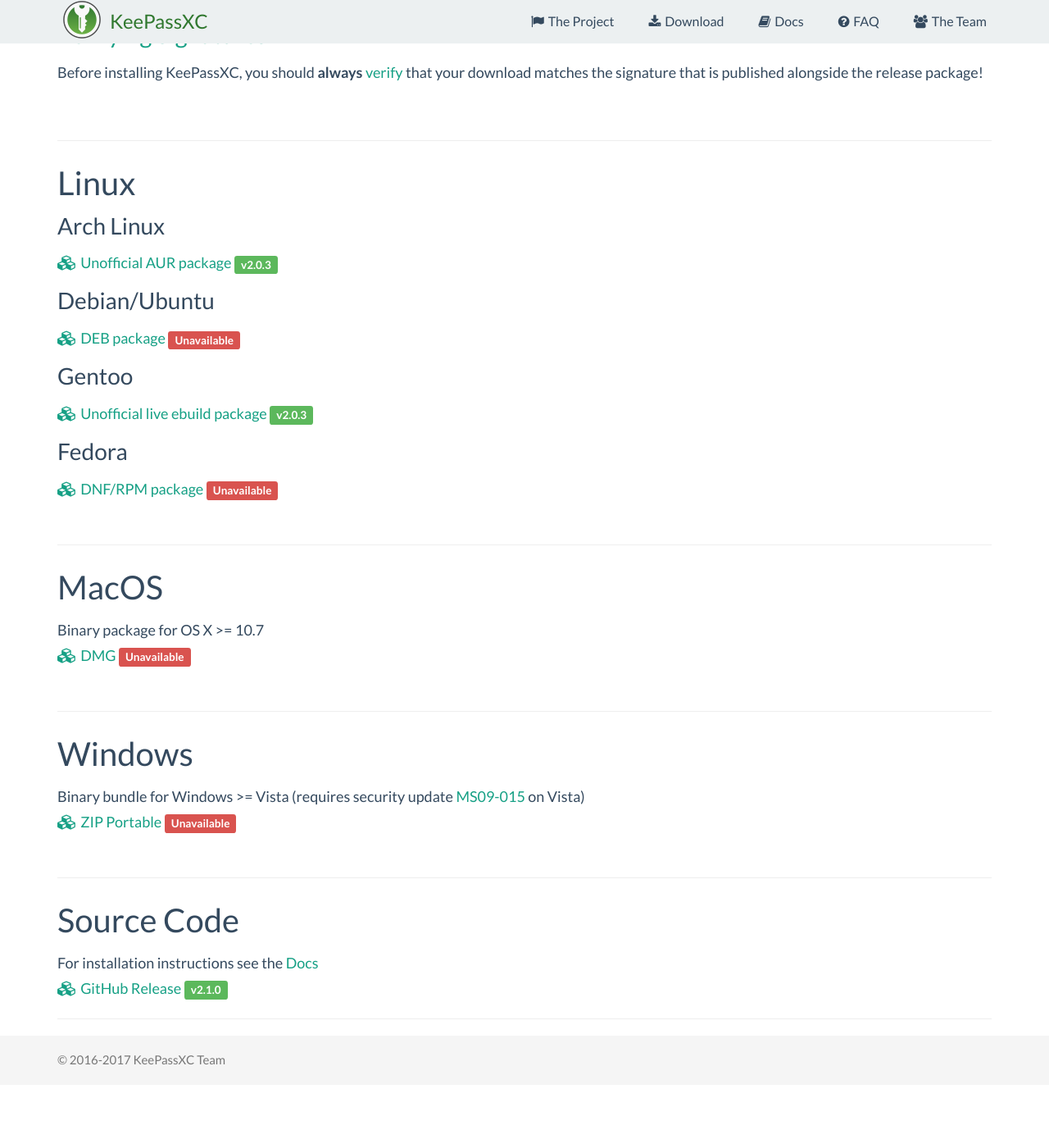
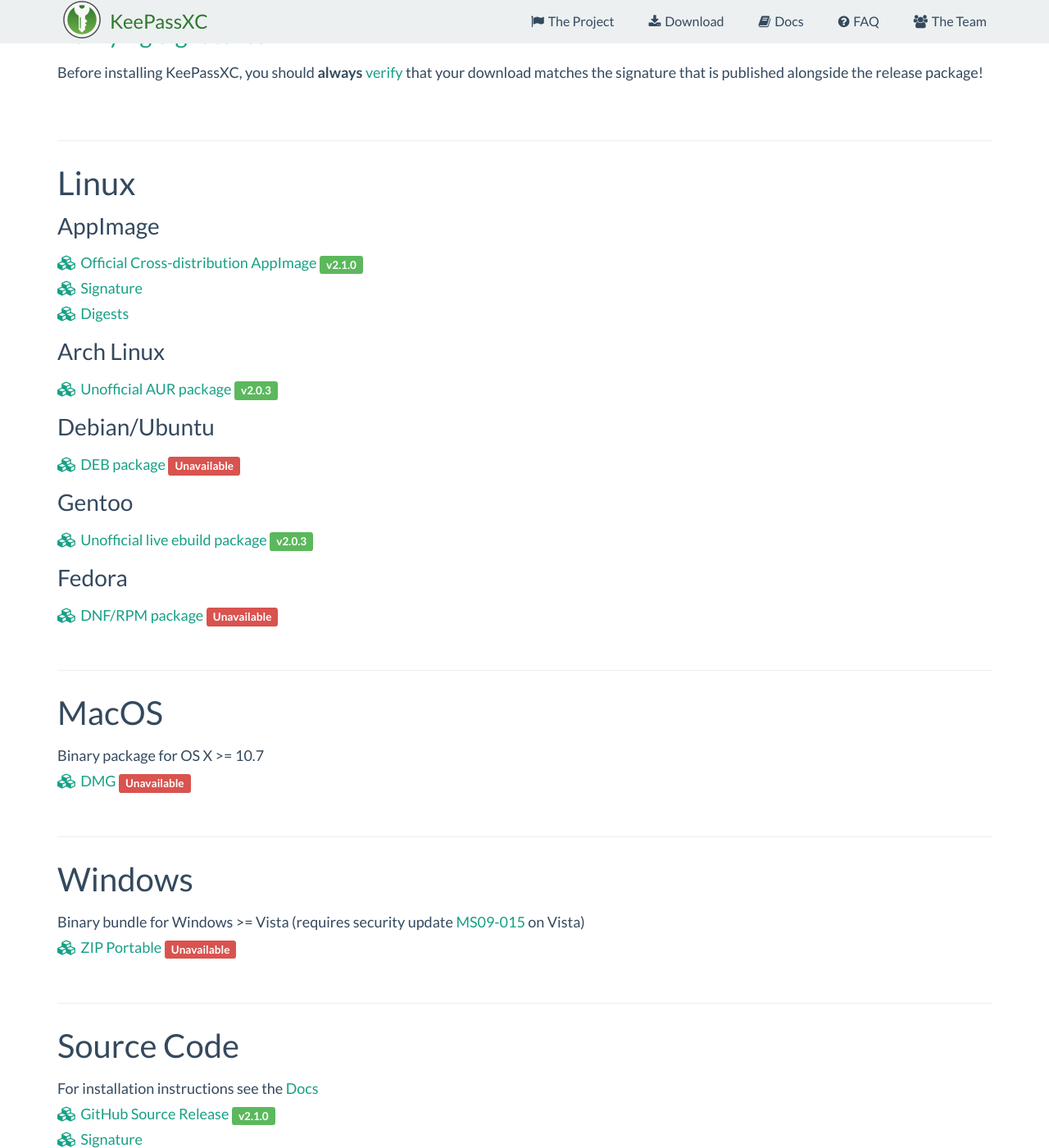
Before and after one commit to keepassxreboot/keepassxc-org, a Jekyll site: the page built from download.html, in a window 1280 px wide and 1400 px high, scrolled down 299 px. Shown: the whole window at 82% size. Built offline with Jekyll 4.4.1, drawn with Linux system fonts in a browser that asks for light colours; before the commit the page ends 1632 px from its top, so only the background shows below that.

Commit message:
Update Linux releases

```diff
--- a/download.html
+++ b/download.html
@@ -36,6 +36,17 @@
 
 <div><a name="linux"></a><hr/>
   <h3>Linux</h3>
+  <h5>AppImage</h5>
+  <a href="https://github.com/keepassxreboot/keepassxc/releases/download/2.1.0/KeePassXC-2.1.0-x86_64.AppImage">
+    <i class="fa fa-cubes" aria-hidden="true"></i>Official Cross-distribution AppImage <span class="label label-success">v2.1.0</span>
+  </a><br/>
+  <a href="https://github.com/keepassxreboot/keepassxc/releases/download/2.1.0/KeePassXC-2.1.0-x86_64.AppImage.sig">
+    <i class="fa fa-cubes" aria-hidden="true"></i>Signature</span>
+  </a><br/>
+  <a href="https://github.com/keepassxreboot/keepassxc/releases/download/2.1.0/KeePassXC-2.1.0-x86_64.AppImage.DIGEST">
+    <i class="fa fa-cubes" aria-hidden="true"></i>Digests</span>
+  </a>
+
   <h5>Arch Linux</h5>
   <a href="https://aur.archlinux.org/packages/keepassxc-git/">
     <i class="fa fa-cubes" aria-hidden="true"></i>Unofficial AUR package <span class="label label-success">v2.0.3</span>
@@ -83,7 +94,13 @@
 <div><a name="source"></a><hr/>
   <h3>Source Code</h3>
   For installation instructions see the <a href="docs#wiki">Docs</a><br/>
-  <a href="https://github.com/keepassxreboot/keepassxc/releases/tag/2.0.3-http">
-    <i class="fa fa-cubes" aria-hidden="true"></i>GitHub Release <span class="label label-success">v2.1.0</span>
+  <a href="https://github.com/keepassxreboot/keepassxc/releases/download/2.1.0/keepassxc-2.1.0-src.tar.bz2">
+    <i class="fa fa-cubes" aria-hidden="true"></i>GitHub Source Release <span class="label label-success">v2.1.0</span>
+  </a><br/>
+  <a href="https://github.com/keepassxreboot/keepassxc/releases/download/2.1.0/keepassxc-2.1.0-src.tar.bz2.sig">
+    <i class="fa fa-cubes" aria-hidden="true"></i>Signature</span>
+  </a><br/>
+  <a href="https://github.com/keepassxreboot/keepassxc/releases/download/2.1.0/keepassxc-2.1.0-src.tar.bz2.DIGEST">
+    <i class="fa fa-cubes" aria-hidden="true"></i>Digests</span>
   </a>
 </div>
```
